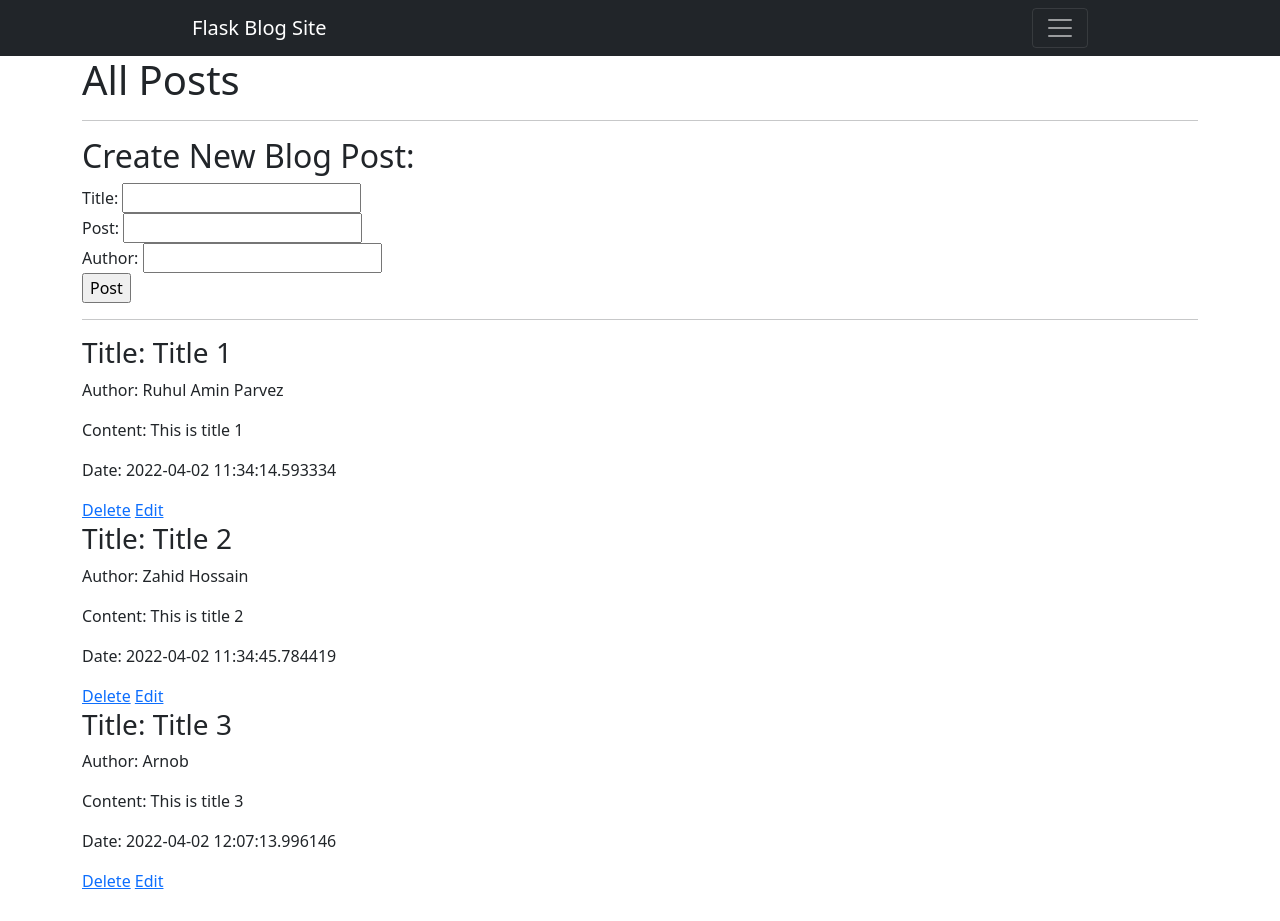
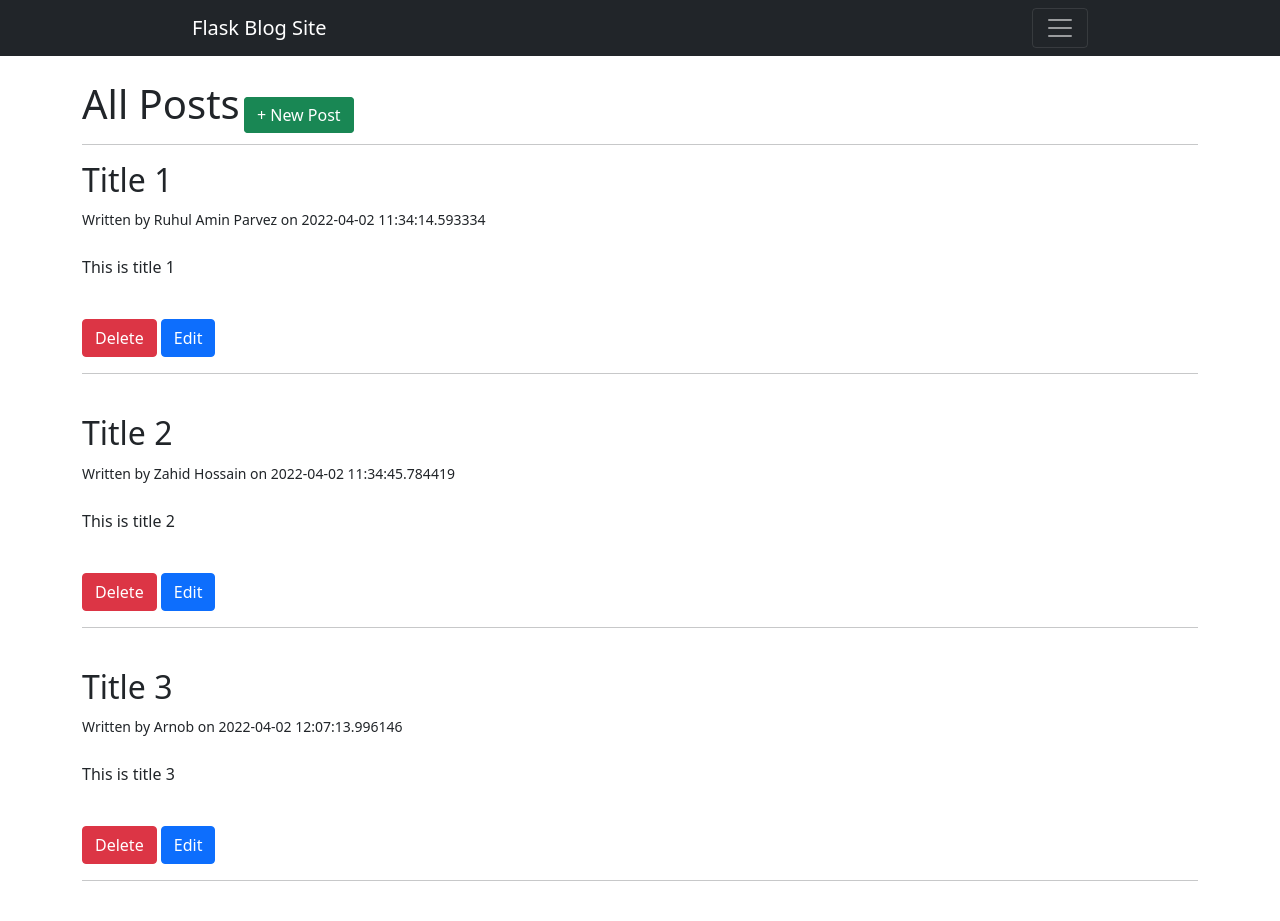
Before and after one commit to ruhulaminparvez/flask-buzzword, a Flask app: page /posts in a window 1280 px wide. Before the commit the page ends 889 px from the top, so only its background shows below. Run offline with Flask 2, Linux system fonts and the light colour scheme; data comes from the database, SQL or seed files in the repository; both versions use the stored data as it was after the commit; some libraries are stand-ins or nearby versions.

Commit message:
Complete Project Added

```diff
--- a/app.py
+++ b/app.py
@@ -67,6 +67,20 @@ def edit(id):
         return render_template('edit.html', post=post)
 
 
+@app.route('/posts/new', methods=['GET', 'POST'])
+def new_post():
+    if request.method == 'POST':
+        post.title = request.form['title']
+        post.author = request.form['author']
+        post.content = request.form['content']
+        new_post = BlogPost(title=post_title, content=post_content, author=post_author)
+        db.session.add(new_post)
+        db.session.commit()
+        return redirect('/posts')
+    else:
+        return render_template('new_post.html')
+
+
 @app.route('/about')
 def about():
     return render_template('about.html')
--- a/templates/posts.html
+++ b/templates/posts.html
@@ -7,37 +7,29 @@
 
 
 {% block content %}
-    <h1>All Posts</h1>
-
-    <hr>
-    <h2>Create New Blog Post:</h2>
-    <form action="/posts" method="POST">
-        Title: <input type='text' name='title' id='title'>
-        <br>
-        Post: <input type='text' name='content' id='content'>
-        <br>
-        Author: <input type='text' name='author' id='author'>
-        <br>
-        <input type='submit' value='Post'>
-    </form>
+<br>
+<div>
+    <h1 style="display:inline">All Posts</h1>
+    <a style="display:inline" class="btn btn-success float-righ new_post" href="/posts/new" >+ New Post</a>
+</div>
     <hr>
 
+    {% for post in posts %}
+        <h2>{{ post.title }}</h2>
+        {% if post.author %}
+            <small> Written by {{ post.author }} on {{ post.date_posted }}</small>
+        {% else %}
+            <small> Written by Unknown on {{ post.date_posted }}</small>
+        {% endif %}
+        <br>
+        <br>
+        <p style="white-space:pre-wrap">{{ post.content }}</p>
+        <br>
+        <a class="btn btn-danger" href='/posts/delete/{{post.id}}'>Delete</a>
+        <a class="btn btn-primary" href='/posts/edit/{{post.id}}'>Edit</a>
+        <br>
+        <hr>
+        <br>
+    {% endfor%}
 
-   {% for post in posts %}
-    <div class="post">
-        <h3>Title: {{ post.title }}</h3>
-
-        {% if post.author %}
-            <p>Author: {{ post.author }}</p>
-        {% else %}
-            <p>Author: Anonymous</p>
-        {% endif %}
-
-        <p>Content: {{ post.content }}</p>
-        <p>Date: {{ post.date_posted }}</p>
-
-        <a href="/posts/delete/{{post.id}}">Delete</a>
-        <a href="/posts/edit/{{post.id}}">Edit</a>
-    </div>
-    {% endfor %}
 {% endblock %}
```
Also changed, not shown: templates/new_post.html (added, +25 -0 lines), posts.db, static/css/main.css (line endings or trailing spaces).
